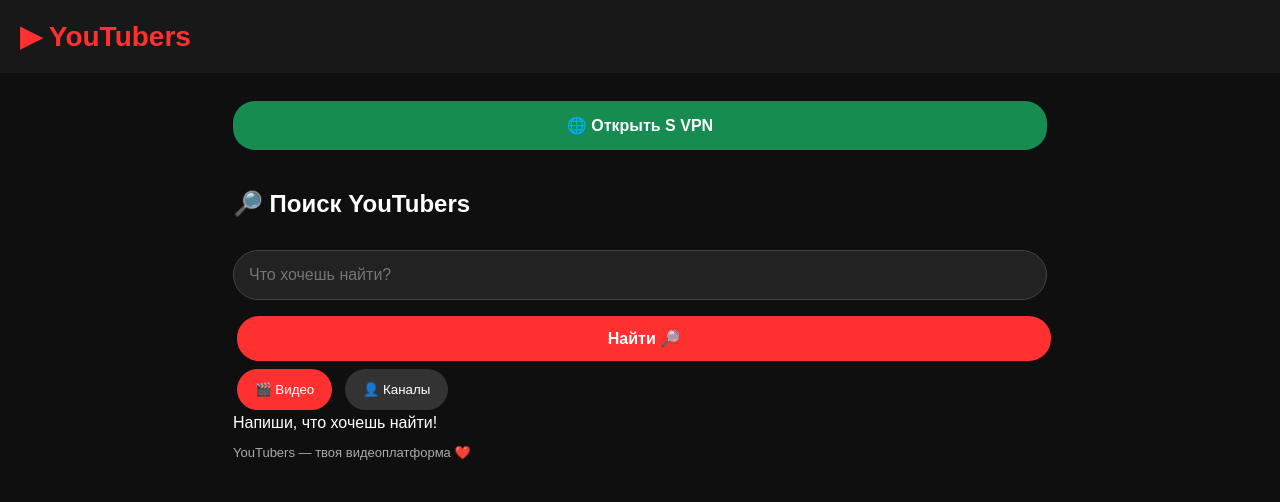
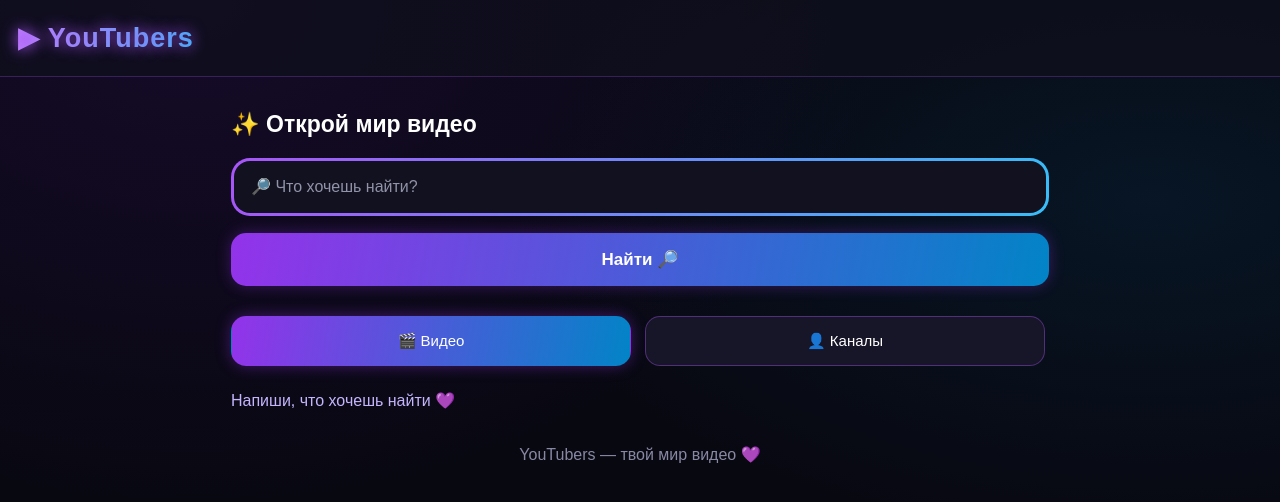
Before and after one commit to YouTubers349/YouTubers, a website: page index.html in a window 1280 px wide. Both pictures are taken after a click on the button "Найти 🔎". Drawn offline with Linux system fonts and the light colour scheme.

Commit message:
Update index.html

```diff
--- a/index.html
+++ b/index.html
@@ -10,155 +10,312 @@
   box-sizing: border-box;
 }
 
+:root {
+  --purple: #a855f7;
+  --blue: #38bdf8;
+  --bg: #080811;
+}
+
 body {
   margin: 0;
-  background: #0f0f0f;
+  background:
+    radial-gradient(ellipse at 15% 0%, #32105a55, transparent 45%),
+    radial-gradient(ellipse at 90% 25%, #063b5b44, transparent 40%),
+    var(--bg);
   color: white;
   font-family: Arial, sans-serif;
+  min-height: 100vh;
+  overflow-x: hidden;
 }
 
 header {
-  background: #181818;
-  padding: 20px;
-  font-size: 28px;
-  font-weight: bold;
-  color: #ff3030;
+  padding: 22px 18px;
+  font-size: 27px;
+  font-weight: 900;
+  letter-spacing: 1px;
+  background: #10101dcc;
+  border-bottom: 1px solid #a855f744;
+  color: white;
+  text-shadow: 0 0 15px var(--purple);
+  position: relative;
+  z-index: 2;
+}
+
+.logo {
+  background: linear-gradient(90deg, #c084fc, #38bdf8);
+  background-clip: text;
+  -webkit-background-clip: text;
+  color: transparent;
 }
 
 main {
-  padding: 18px;
   max-width: 850px;
   margin: auto;
+  padding: 22px 16px 50px;
+}
+
+h2 {
+  font-size: 23px;
+  margin: 12px 0 20px;
+}
+
+.welcome {
+  position: fixed;
+  inset: 0;
+  z-index: 10;
+  display: flex;
+  align-items: center;
+  justify-content: center;
+  background: #080811;
+  animation: welcomeOut 1s ease 2.1s forwards;
+  pointer-events: none;
+}
+
+.welcome span {
+  font-size: clamp(25px, 7vw, 42px);
+  font-weight: 900;
+  text-align: center;
+  padding: 20px;
+  background: linear-gradient(90deg, #c084fc, #38bdf8);
+  background-clip: text;
+  -webkit-background-clip: text;
+  color: transparent;
+  animation: welcomeIn 1s ease both;
+}
+
+@keyframes welcomeIn {
+  from {
+    opacity: 0;
+    transform: translateY(25px) scale(.8);
+  }
+  to {
+    opacity: 1;
+    transform: translateY(0) scale(1);
+  }
+}
+
+@keyframes welcomeOut {
+  to {
+    opacity: 0;
+    visibility: hidden;
+  }
+}
+
+.intro {
+  opacity: 0;
+  animation: appear .8s ease 2.5s forwards;
+}
+
+@keyframes appear {
+  from {
+    opacity: 0;
+    transform: translateY(22px);
+  }
+  to {
+    opacity: 1;
+    transform: translateY(0);
+  }
+}
+
+.search-box {
+  padding: 3px;
+  border-radius: 19px;
+  background: linear-gradient(110deg, #a855f7, #38bdf8);
+  transition: transform .25s ease, filter .25s ease;
+  margin: 18px 0 12px;
+}
+
+.search-box:focus-within {
+  transform: translateY(-5px) scale(1.015);
+  filter: drop-shadow(0 0 12px #a855f788);
 }
 
 input {
   width: 100%;
-  padding: 15px;
-  border-radius: 25px;
-  border: 1px solid #444;
-  background: #222;
+  padding: 17px;
+  border: 0;
+  outline: none;
+  border-radius: 16px;
+  background: #11111f;
   color: white;
-  margin: 12px 0;
   font-size: 16px;
 }
 
+input::placeholder {
+  color: #9292a9;
+}
+
 button {
-  border: 0;
-  padding: 13px 18px;
-  border-radius: 22px;
-  background: #333;
+  border: 1px solid #a855f766;
+  padding: 13px 19px;
+  border-radius: 15px;
+  background: #171528;
   color: white;
   cursor: pointer;
-  margin: 4px;
+  font-size: 15px;
+  margin: 5px 4px 5px 0;
+  transition: transform .2s ease, box-shadow .2s ease,
+              background .2s ease;
 }
 
-button.active,
-.search {
-  background: #ff3030;
+button:active {
+  transform: translateY(-4px) scale(1.03);
+  box-shadow: 0 0 18px #a855f799;
 }
 
 .search {
   width: 100%;
+  padding: 16px;
   font-weight: bold;
-  font-size: 16px;
+  font-size: 17px;
+  background: linear-gradient(100deg, #9333ea, #0284c7);
+  border: none;
+  box-shadow: 0 0 15px #9333ea55;
 }
 
-.vpn-button {
-  width: 100%;
-  background: #168c50;
-  font-size: 16px;
-  font-weight: bold;
-  padding: 15px;
-  margin: 10px 0 20px;
+.tabs {
+  display: flex;
+  gap: 10px;
+  margin: 20px 0;
+}
+
+.tabs button {
+  flex: 1;
+  padding: 15px 8px;
+}
+
+button.active {
+  background: linear-gradient(100deg, #9333ea, #0284c7);
+  border-color: transparent;
+  box-shadow: 0 0 15px #9333ea66;
 }
 
 .card {
-  background: #1c1c1c;
-  border-radius: 14px;
+  background: linear-gradient(145deg, #191629, #101522);
+  border: 1px solid #8b5cf644;
+  border-radius: 19px;
   padding: 15px;
   margin: 18px 0;
+  animation: cardIn .55s ease both;
+  box-shadow: 0 8px 25px #0005;
+}
+
+@keyframes cardIn {
+  from {
+    opacity: 0;
+    transform: translateY(20px);
+  }
+  to {
+    opacity: 1;
+    transform: translateY(0);
+  }
 }
 
 .card img {
   width: 100%;
-  border-radius: 10px;
+  border-radius: 13px;
+  display: block;
+  margin: 12px 0;
+}
+
+.card h3 {
+  line-height: 1.4;
 }
 
 .card p {
-  color: #aaa;
+  color: #aaa9c4;
 }
 
 .player {
   width: 100%;
-  aspect-ratio: 16/9;
-  margin-top: 12px;
+  aspect-ratio: 16 / 9;
+  margin-top: 14px;
+  animation: appear .4s ease;
 }
 
 .player iframe {
   width: 100%;
   height: 100%;
-  border: 0;
-  border-radius: 10px;
+  border: 1px solid #a855f766;
+  border-radius: 13px;
+}
+
+.channel-link {
+  color: #67cfff;
+  text-decoration: none;
+  display: inline-block;
+  padding: 10px 0;
 }
 
 .note {
-  color: #aaa;
-  font-size: 13px;
+  color: #8888a5;
+  text-align: center;
+  margin-top: 35px;
+}
+
+#status {
+  color: #c4b5fd;
+  margin: 15px 0;
+}
+
+@media (prefers-reduced-motion: reduce) {
+  *, *::before, *::after {
+    animation-duration: .01ms !important;
+    transition-duration: .01ms !important;
+  }
 }
 </style>
 </head>
 
 <body>
 
-<header>▶ YouTubers</header>
+<div class="welcome">
+  <span>Приветствуем в YouTubers 💜</span>
+</div>
+
+<header>
+  <span class="logo">▶ YouTubers</span>
+</header>
 
 <main>
+  <section class="intro">
 
-<button class="vpn-button" onclick="openVPN()">
-🌐 Открыть S VPN
-</button>
+    <h2>✨ Открой мир видео</h2>
 
-<h2>🔎 Поиск YouTubers</h2>
+    <div class="search-box">
+      <input
+        id="query"
+        placeholder="🔎 Что хочешь найти?"
+        autocomplete="off">
+    </div>
 
-<input id="query" placeholder="Что хочешь найти?">
+    <button class="search" id="searchBtn">
+      Найти 🔎
+    </button>
 
-<button class="search" onclick="searchYouTube()">
-Найти 🔎
-</button>
+    <div class="tabs">
+      <button id="videoBtn" class="active">🎬 Видео</button>
+      <button id="channelBtn">👤 Каналы</button>
+    </div>
 
-<div>
-  <button id="videoBtn" class="active"
-  onclick="setType('video')">🎬 Видео</button>
+    <div id="status" aria-live="polite"></div>
+    <div id="results"></div>
 
-  <button id="channelBtn"
-  onclick="setType('channel')">👤 Каналы</button>
-</div>
+    <p class="note">YouTubers — твой мир видео 💜</p>
 
-<div id="results"></div>
-
-<p class="note">
-YouTubers — твоя видеоплатформа ❤️
-</p>
-
+  </section>
 </main>
 
 <script>
-
-const SERVER = "https://youtubers-server.onvoroa.com";
+const API = "https://youtubers-server.onvoroa.com/api/search";
 
 let type = "video";
 
-// Открытие S VPN
-function openVPN() {
+const query = document.getElementById("query");
+const results = document.getElementById("results");
+const status = document.getElementById("status");
 
-  window.location.href =
-    "intent://#Intent;action=android.intent.action.MAIN;category=android.intent.category.LAUNCHER;package=io.deveem.vpn;S.browser_fallback_url=https%3A%2F%2Fplay.google.com%2Fstore%2Fapps%2Fdetails%3Fid%3Dio.deveem.vpn;end";
-
-}
-
-// Выбор видео или каналов
 function setType(newType) {
-
   type = newType;
 
   document.getElementById("videoBtn")
@@ -167,151 +324,127 @@ function setType(newType) {
   document.getElementById("channelBtn")
     .classList.toggle("active", type === "channel");
 
+  results.innerHTML = "";
+  status.textContent = "";
 }
 
-// Поиск YouTube
+document.getElementById("videoBtn").addEventListener(
+  "click", () => setType("video")
+);
+
+document.getElementById("channelBtn").addEventListener(
+  "click", () => setType("channel")
+);
+
+document.getElementById("searchBtn").addEventListener(
+  "click", searchYouTube
+);
+
+query.addEventListener("keydown", event => {
+  if (event.key === "Enter") searchYouTube();
+});
+
 async function searchYouTube() {
+  const value = query.value.trim();
 
-  const query = document.getElementById("query").value.trim();
-
-  const results = document.getElementById("results");
-
-  if (!query) {
-    results.textContent = "Напиши, что хочешь найти!";
+  if (!value) {
+    status.textContent = "Напиши, что хочешь найти 💜";
     return;
   }
 
-  results.textContent = "Ищем... 🔎";
+  results.innerHTML = "";
+  status.textContent = "Ищем видео... 🔎";
 
   try {
-
-    const url =
-      SERVER + "/api/search?q=" +
-      encodeURIComponent(query) +
+    const url = API +
+      "?q=" + encodeURIComponent(value) +
       "&type=" + type;
 
     const response = await fetch(url);
-
     const data = await response.json();
 
     if (!response.ok) {
-      throw new Error(
-        typeof data.error === "string"
-          ? data.error
-          : "Ошибка поиска"
-      );
+      throw new Error(data.error || "Ошибка поиска");
     }
 
-    results.innerHTML = "";
-
     if (!data.items || data.items.length === 0) {
-      results.textContent = "Ничего не найдено 😢";
+      status.textContent = "Ничего не найдено 😢";
       return;
     }
 
-    data.items.forEach(item => {
+    status.textContent = "Найдено: " + data.items.length;
 
-      const s = item.snippet;
-
+    data.items.forEach((item, index) => {
+      const snippet = item.snippet;
       const id = type === "video"
         ? item.id.videoId
         : item.id.channelId;
 
       const card = document.createElement("div");
-
       card.className = "card";
+      card.style.animationDelay = (index * 0.06) + "s";
 
       const title = document.createElement("h3");
-      title.textContent = s.title;
+      title.textContent = snippet.title;
 
       const author = document.createElement("p");
-      author.textContent = s.channelTitle;
+      author.textContent = snippet.channelTitle;
 
       card.append(title, author);
 
       if (type === "video") {
-
         const img = document.createElement("img");
-
-        img.src =
-          s.thumbnails.high?.url ||
-          s.thumbnails.default.url;
+        img.src = snippet.thumbnails.high?.url ||
+                  snippet.thumbnails.default.url;
+        img.alt = snippet.title;
+        img.loading = "lazy";
 
         const button = document.createElement("button");
-
         button.className = "search";
-
         button.textContent = "▶ Смотреть на YouTubers";
 
         const playerBox = document.createElement("div");
 
-        button.onclick = () => {
-
+        button.addEventListener("click", () => {
           playerBox.className = "player";
 
           const iframe = document.createElement("iframe");
-
           iframe.src =
             "https://www.youtube.com/embed/" +
             encodeURIComponent(id);
 
-          iframe.title = s.title;
-
+          iframe.title = snippet.title;
           iframe.allow =
-            "accelerometer; autoplay; clipboard-write; encrypted-media; gyroscope; picture-in-picture; web-share";
-
+            "accelerometer; autoplay; clipboard-write; " +
+            "encrypted-media; gyroscope; picture-in-picture; web-share";
           iframe.allowFullscreen = true;
 
           playerBox.replaceChildren(iframe);
-
-          button.textContent = "Видео открыто ❤️";
-
-        };
+          button.textContent = "Видео открыто 💜";
+        });
 
         card.append(img, button, playerBox);
 
       } else {
-
         const link = document.createElement("a");
-
+        link.className = "channel-link";
         link.href =
           "https://www.youtube.com/channel/" +
           encodeURIComponent(id);
-
-        link.textContent = "Открыть канал";
-
-        link.style.color = "#ff5555";
-
         link.target = "_blank";
-
         link.rel = "noopener";
+        link.textContent = "Открыть канал →";
 
         card.append(link);
-
       }
 
       results.appendChild(card);
-
     });
 
   } catch (error) {
-
-    results.textContent = "Ошибка: " + error.message;
-
+    status.textContent = "Ошибка: " + error.message;
   }
-
 }
-
-// Поиск по Enter
-document.getElementById("query")
-.addEventListener("keydown", e => {
-
-  if (e.key === "Enter") {
-    searchYouTube();
-  }
-
-});
-
 </script>
 
 </body>
```
